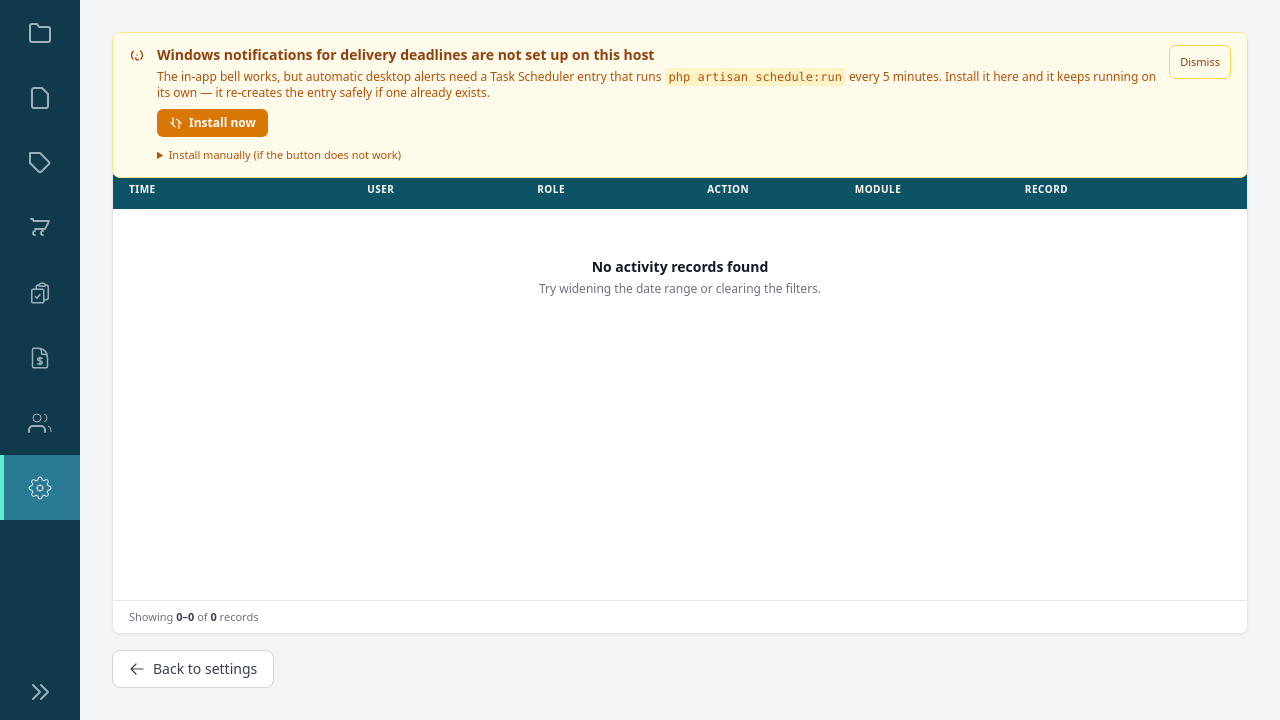
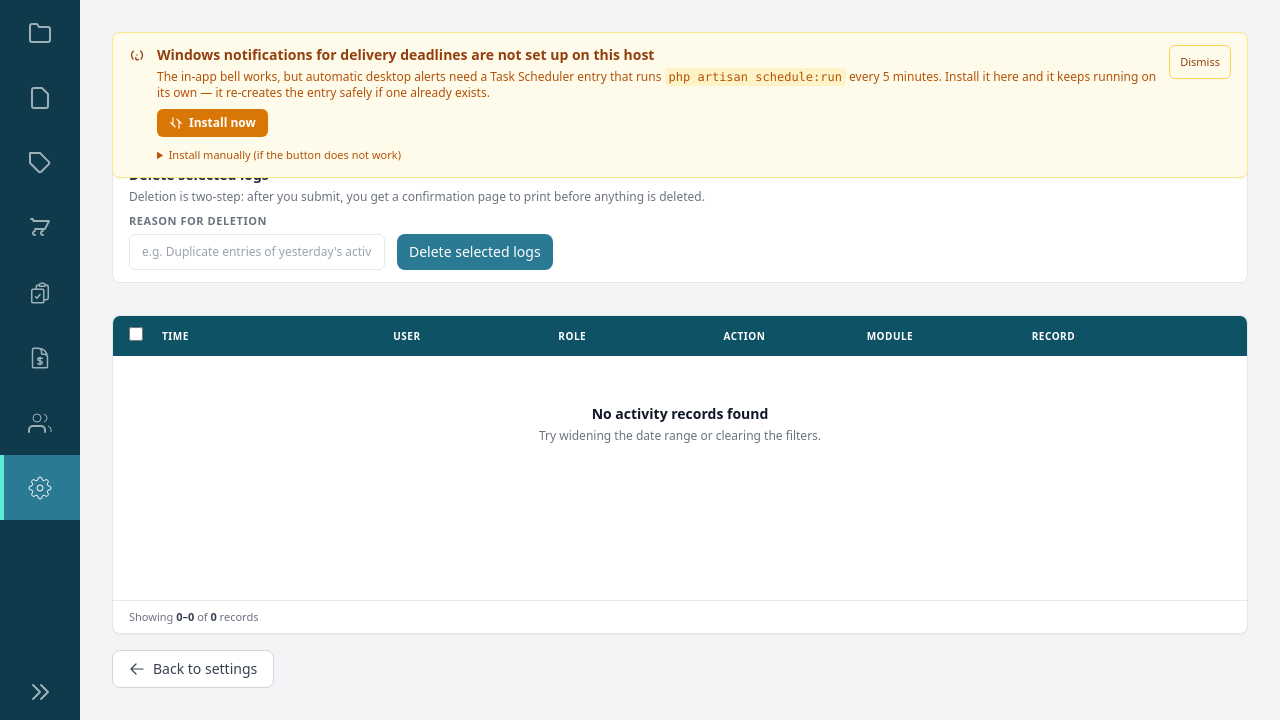
Before and after one commit to islacchi/purchasing, a Laravel app: page /settings/logs in a window 1280 px wide. Shown: the part 80-800 px from the top of the page. Run offline with Laravel 12, Linux system fonts and the light colour scheme; a user stored in the database is signed in; data comes from the database, SQL or seed files in the repository; data that the repository does not hold is empty; some libraries are stand-ins or nearby versions.

Commit message:
Add delete option with required reason and printed confirmation to activity logs
- Logs table gets a checkbox column and a delete form that requires a reason.
- Deletion is two-step: prepare -> printable confirmation page -> final POST that deletes.
- SettingsController gains logsDeletePrepare/logsDeleteConfirm/logsDeleteConfirmed with routes under settings.logs.delete.*.
- New ActivityLogDeleteTest covering reason required, selection required, confirmation step, and DB removal.

Full suite green: 296 tests, 1729 assertions.

```diff
--- a/app/Http/Controllers/SettingsController.php
+++ b/app/Http/Controllers/SettingsController.php
@@ -97,6 +97,7 @@ class SettingsController extends Controller
             ->withQueryString();
 
         $activityLogs = $logs->getCollection()->map(fn (ActivityLog $log) => [
+            'id' => $log->id,
             'time' => $log->created_at?->format('Y-m-d H:i:s'),
             'user' => $log->user_name,
             'role' => $log->role_name,
@@ -122,6 +123,79 @@ class SettingsController extends Controller
             'modules',
             'users'
         ));
+    }
+
+    /**
+     * Prepare a deletion of selected activity log rows.
+     *
+     * Requires a reason and sends the operator to a confirmation page where
+     * the selection — and the reason — can be printed before anything is
+     * deleted.
+     */
+    public function logsDeletePrepare(Request $request)
+    {
+        $validated = $request->validate([
+            'logs' => ['required', 'array', 'min:1'],
+            'logs.*' => ['required', 'integer'],
+            'reason' => ['required', 'string', 'max:500'],
+        ]);
+
+        $ids = array_values(array_unique(array_filter($validated['logs'], fn ($id) => is_numeric($id))));
+        $existing = ActivityLog::query()->whereIn('id', $ids)->orderByDesc('created_at')->get();
+
+        if ($existing->isEmpty()) {
+            return redirect()->route('settings.logs')->with('status', 'Nothing was selected to delete.');
+        }
+
+        // Stored with put, not flash: the confirm page is a separate
+        // request, and the operator may take their time to print it.
+        session()->put('logs_delete_batch', [
+            'ids' => $existing->pluck('id')->all(),
+            'reason' => trim((string) $validated['reason']),
+        ]);
+
+        return redirect()->route('settings.logs.delete.confirm');
+    }
+
+    /**
+     * Show the delete confirmation page — a printable record of what is
+     * about to be deleted and why.
+     */
+    public function logsDeleteConfirm()
+    {
+        $batch = session('logs_delete_batch');
+
+        if ($batch === null) {
+            return redirect()->route('settings.logs');
+        }
+
+        $logs = ActivityLog::query()->whereIn('id', $batch['ids'])->orderByDesc('created_at')->get();
+
+        return view('settings.log-delete-confirm', [
+            'logs' => $logs,
+            'reason' => $batch['reason'] ?? '',
+        ]);
+    }
+
+    /**
+     * Delete the logs the operator confirmed on the confirmation page.
+     */
+    public function logsDeleteConfirmed()
+    {
+        $batch = session('logs_delete_batch');
+
+        if ($batch === null || empty($batch['ids'])) {
+            return redirect()->route('settings.logs');
+        }
+
+        $deleted = ActivityLog::query()->whereIn('id', $batch['ids'])->delete();
+        session()->forget('logs_delete_batch');
+
+        ActivityLogger::log('Deleted', 'Settings', "Deleted {$deleted} activity log".($deleted === 1 ? '' : 's'));
+
+        return redirect()
+            ->route('settings.logs')
+            ->with('status', "Deleted {$deleted} activity log".($deleted === 1 ? '' : 's'));
     }
 
     /**
--- a/resources/views/Settings/logs.blade.php
+++ b/resources/views/Settings/logs.blade.php
@@ -191,11 +191,32 @@
                     </form>
                 </div>
             </div>
-        </div>        {{-- Logs table card --}}
+        </div>
+
+        {{-- Delete form — requires a reason; goes to the printable confirmation page --}}
+        <div class="mb-4 rounded-lg border border-gray-200 bg-white px-4 py-3">
+            <h3 class="text-sm font-semibold text-gray-800">Delete selected logs</h3>
+            <p class="mt-1 text-xs text-gray-500">Deletion is two-step: after you submit, you get a confirmation page to print before anything is deleted.</p>
+            <form method="POST" action="{{ route('settings.logs.delete.prepare') }}" class="mt-2 flex flex-wrap items-end gap-3">
+                @csrf
+                <div>
+                    <label for="logDeleteReason" class="mb-1 block text-[11px] font-semibold uppercase tracking-wider text-gray-500">Reason for deletion</label>
+                    <input type="text" id="logDeleteReason" name="reason" required maxlength="500" placeholder="e.g. Duplicate entries of yesterday's activities"
+                           class="h-9 w-64 rounded-md border border-gray-200 bg-white px-3 text-xs text-gray-700 placeholder-gray-400 focus:outline-none focus:ring-2 focus:ring-teal-300 focus:border-transparent">
+                </div>
+                <button type="submit"
+                        class="h-9 rounded-lg bg-[#2a7a94] px-3 text-sm font-medium text-white transition-colors hover:bg-[#1e6a84]">
+                    Delete selected logs
+                </button>
+            </form>
+        </div>
+
+        {{-- Logs table card --}}
         <div class="mt-4 flex min-h-[240px] flex-1 flex-col overflow-hidden rounded-lg border border-gray-200 bg-white shadow-sm lg:min-h-0">
             <div class="lg:min-h-0 lg:flex-1 lg:overflow-auto">
                 <table class="w-full table-fixed text-sm">
                     <colgroup>
+                        <col class="w-[3%]">
                         <col class="w-[21%]">
                         <col class="w-[15%]">
                         <col class="w-[15%]">
@@ -205,6 +226,10 @@
                     </colgroup>
                     <thead class="sticky top-0 z-10 bg-[#0e5266]">
                         <tr>
+                            <th scope="col" class="px-4 py-2.5">
+                                <input type="checkbox" id="logsSelectAll" aria-label="Select all logs"
+                                       class="h-3.5 w-3.5 rounded border-gray-300 text-[#2a7a94]">
+                            </th>
                             <th scope="col" class="px-4 py-2.5 text-left text-[10px] font-semibold uppercase tracking-wider text-white">Time</th>
                             <th scope="col" class="px-4 py-2.5 text-left text-[10px] font-semibold uppercase tracking-wider text-white">User</th>
                             <th scope="col" class="px-4 py-2.5 text-left text-[10px] font-semibold uppercase tracking-wider text-white">Role</th>
@@ -216,7 +241,7 @@
                     <tbody class="divide-y divide-gray-100">
                         @if ($activityLogs->isEmpty())
                             <tr>
-                                <td colspan="6" class="px-6 py-12 text-center">
+                                <td colspan="7" class="px-6 py-12 text-center">
                                     <p class="text-sm font-semibold text-gray-900">No activity records found</p>
                                     <p class="mt-1 text-xs text-gray-500">Try widening the date range or clearing the filters.</p>
                                 </td>
@@ -224,6 +249,10 @@
                         @else
                             @foreach ($activityLogs as $log)
                                 <tr class="odd:bg-white even:bg-[#f2f7f8] transition-colors hover:bg-[#e4edf0]">
+                                    <td class="px-4 py-2.5">
+                                        <input type="checkbox" name="logs[]" value="{{ $log['id'] }}" aria-label="Delete log {{ $log['id'] }}"
+                                               class="h-3.5 w-3.5 rounded border-gray-300 text-[#2a7a94]">
+                                    </td>
                                     <td class="px-4 py-2.5 align-top text-xs text-gray-700">{{ $log['time'] }}</td>
                                     <td class="px-4 py-2.5 align-top text-xs font-semibold text-gray-900">{{ $log['user'] }}</td>
                                     <td class="px-4 py-2.5 align-top">
@@ -309,5 +338,23 @@
             }
         });
     })();
+
+    // Select-all for the log delete checkboxes.
+    (function () {
+        var selectAll = document.getElementById('logsSelectAll');
+        if (!selectAll) {
+            return;
+        }
+
+        function setChecked(checked) {
+            document.querySelectorAll('input[name="logs[]"]').forEach(function (row) {
+                row.checked = checked;
+            });
+        }
+
+        selectAll.addEventListener('change', function () {
+            setChecked(selectAll.checked);
+        });
+    })();
 </script>
 @endpush
--- a/routes/web.php
+++ b/routes/web.php
@@ -154,6 +154,12 @@ Route::middleware(['auth', 'session.active'])->group(function () {
         Route::get('/settings', [PageController::class, 'show'])->defaults('page', 'Settings.index')->name('settings');
         Route::get('/settings/logs', [SettingsController::class, 'logs'])->name('settings.logs');
 
+        // Activity log deletion — requires a reason and a printed
+        // confirmation before the logs are removed.
+        Route::post('/settings/logs/delete', [SettingsController::class, 'logsDeletePrepare'])->name('settings.logs.delete.prepare');
+        Route::get('/settings/logs/delete/confirm', [SettingsController::class, 'logsDeleteConfirm'])->name('settings.logs.delete.confirm');
+        Route::post('/settings/logs/delete/confirm', [SettingsController::class, 'logsDeleteConfirmed'])->name('settings.logs.delete.execute');
+
         // User accounts + privileges (moved here from the Entities module).
         // NOTE: /settings/privileges/create must stay before the {id}/edit route.
         Route::get('/settings/privileges', [SettingsController::class, 'privileges'])->name('settings.privileges');
```
Also changed, not shown: resources/views/Settings/log-delete-confirm.blade.php (added, +89 -0 lines), tests/Feature/ActivityLogDeleteTest.php (added, +92 -0 lines).
